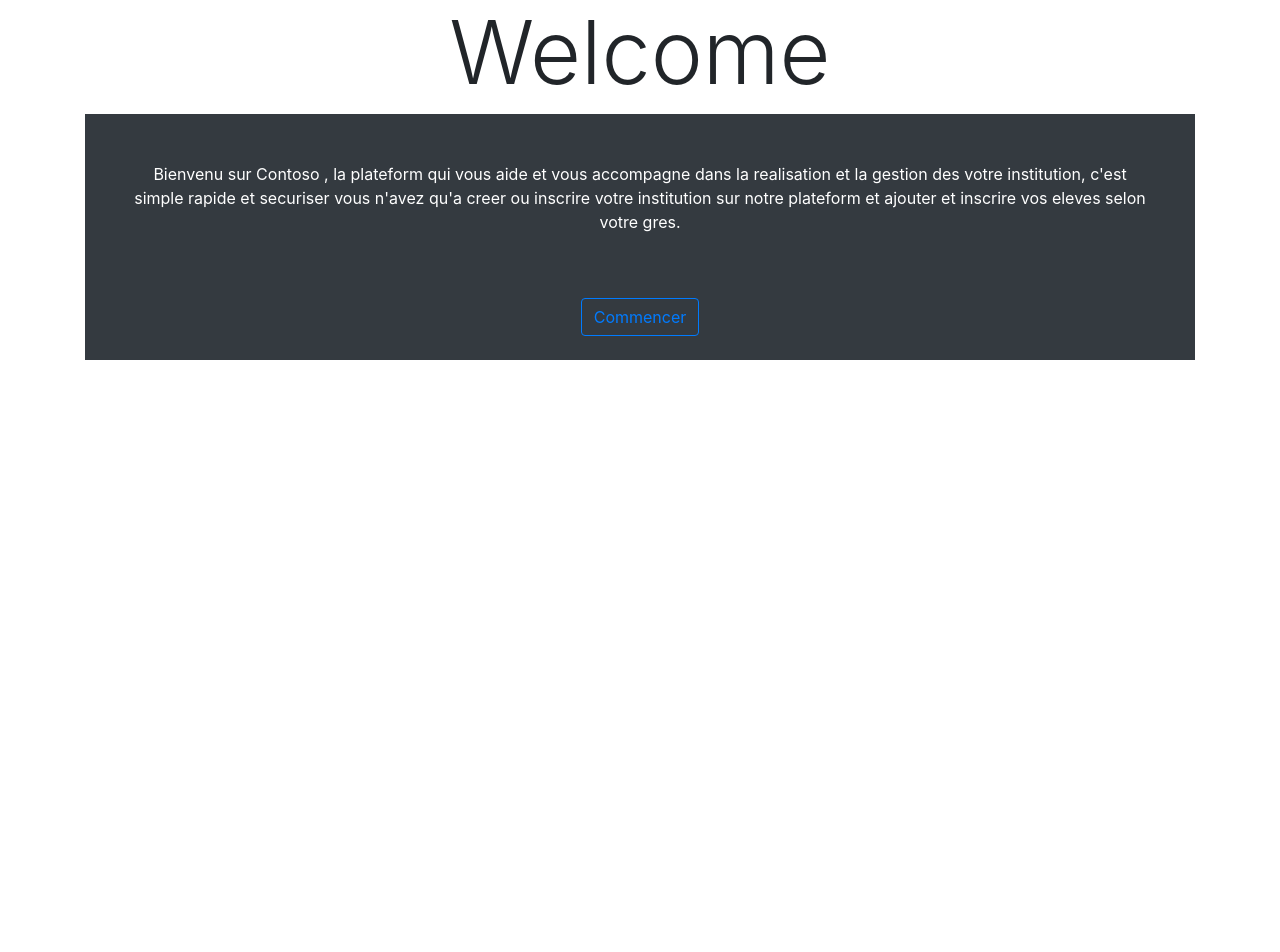
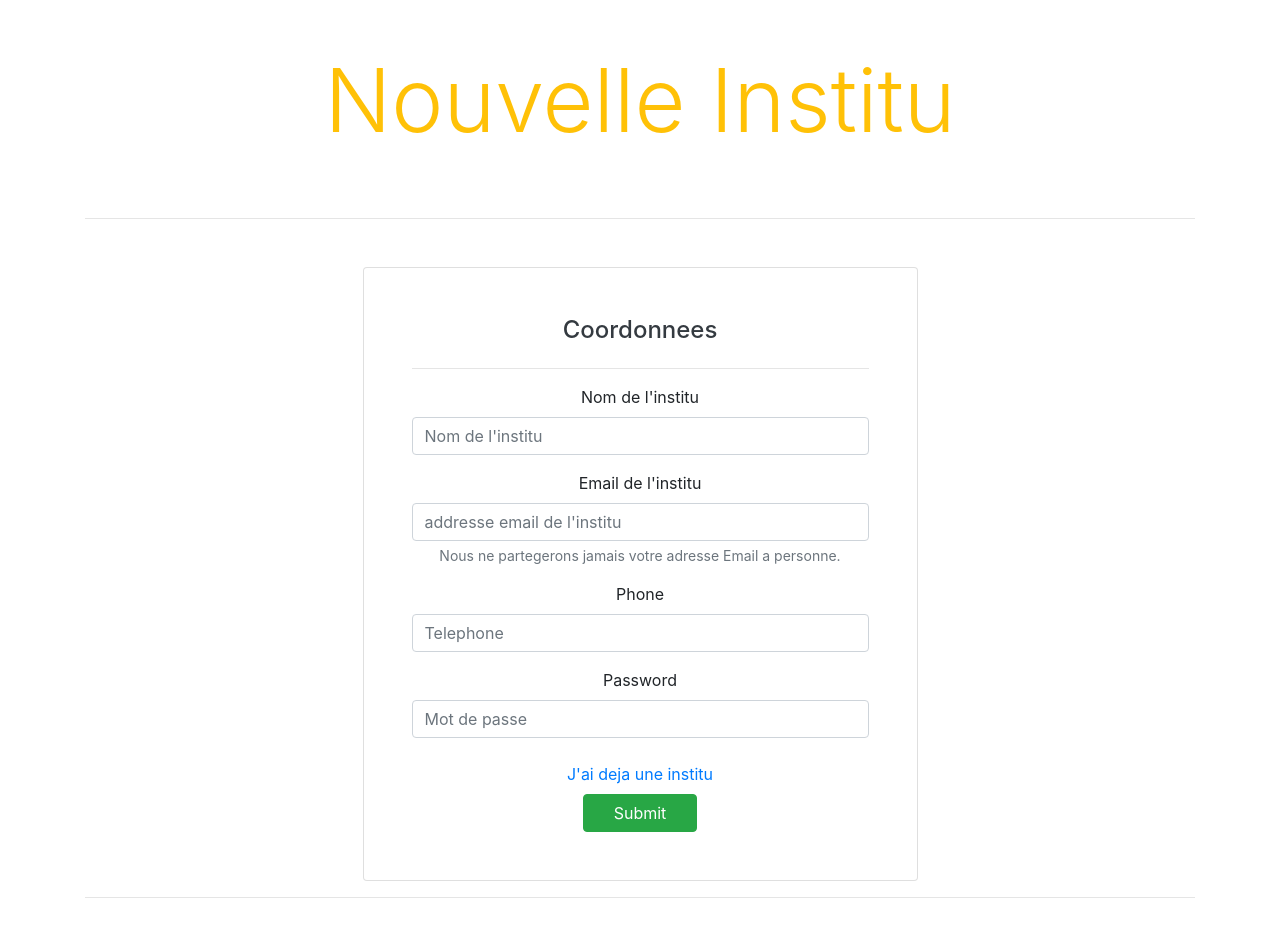
Before and after one commit to Eel2000/EteyeloFullStack_Test, a React (Create React App) app in the folder EteyeloFullStack_Test/eteyelotestclient/: page /Commencer in a window 1280 px wide. Shown: the top 952 px of the page. Before the commit the page ends 800 px from the top, so only its background shows below. Built offline with nearby package versions, Linux system fonts and the light colour scheme.

Commit message:
Home page for newly created institu ,page for new institu designed

```diff
--- a/EteyeloFullStack_Test/eteyelotestclient/src/App.js
+++ b/EteyeloFullStack_Test/eteyelotestclient/src/App.js
@@ -1,17 +1,26 @@
 import React from 'react';
+import { BrowserRouter, Route, Switch } from 'react-router-dom';
 
 import './App.css';
 
 import { Home } from './components/Home';
+import { Commencer } from './components/Commencer';
+import { NewHomePage } from './components/NewHomePage';
 
 
 
 function App() {
-  return (
-      <div className="App">
-          <Home/>
-    </div>
-  );
+    return (
+        <BrowserRouter>
+            <div className="App">
+                <Switch>
+                    <Route path="/" component={Home} exact />
+                    <Route path="/Commencer" component={Commencer} />
+                    <Route path="/NewHomePage" component={NewHomePage} />
+                </Switch>
+            </div>
+        </BrowserRouter>
+    );
 }
 
 export default App;
--- a/EteyeloFullStack_Test/eteyelotestclient/src/components/Commencer.js
+++ b/EteyeloFullStack_Test/eteyelotestclient/src/components/Commencer.js
@@ -1,12 +1,61 @@
-import Reacr, { Component } from 'react';
+import React, { Component } from 'react';
 
+import { Row, Col, Form, Button } from 'react-bootstrap';
 
+import { NavLink } from 'react-router-dom';
 
 export class Commencer extends Component {
     render() {
         return (
             <div className="container-fluide">
+                <div className="container">
+                    <h1 className="text-warning p-5 display-2"> Nouvelle Institu</h1>
+                    <hr />
+                    <div className="container col-6 card Shadow-lg mt-5 p-5 pb-5">
+                        <h4 className="text-dark">Coordonnees</h4>
+                        <hr />
+                        <Form>
+                            <Form.Group controlId="InstituName">
+                                <Form.Label>Nom de l'institu</Form.Label>
+                                <Form.Control type="email" placeholder="Nom de l'institu" />
+                            </Form.Group>
 
+                            <Form.Group controlId="InstituEmail">
+                                <Form.Label>Email de l'institu</Form.Label>
+                                <Form.Control type="email" placeholder="addresse email de l'institu" />
+                                <Form.Text className="text-muted">
+                                    Nous ne partegerons jamais votre adresse Email a personne.
+                            </Form.Text>
+                            </Form.Group>
+
+                            <Form.Group controlId="InsitutPhone">
+                                <Form.Label>Phone</Form.Label>
+                                <Form.Control type="tel" placeholder="Telephone" />
+                            </Form.Group>
+
+                            <Form.Group controlId="InstituPassword">
+                                <Form.Label>Password</Form.Label>
+                                <Form.Control type="password" placeholder="Mot de passe" />
+                            </Form.Group>
+
+                            <NavLink className="nav-link" to="/NewHomePage">J'ai deja une institu</NavLink>
+
+                            <Row>
+                                <Col>
+                                    <Button variant="success" className="col-3" type="submit">
+                                        Submit
+                                </Button>
+                                </Col>
+                            </Row>
+
+                        </Form>
+                    </div>
+                    <hr />
+                    <div className="container mt-5 mb-5 p-5">
+                        <p className="jumbotron"> pour creer une nouvelle institution a gerer, veuillez s'il vous plait entrer les informations
+                    exact et veillez a mettre un mot de passe difficile mais que vous retiendrais vous.</p>
+                    </div>
+                </div>
             </div>
             );
     }
--- a/EteyeloFullStack_Test/eteyelotestclient/src/components/Home.js
+++ b/EteyeloFullStack_Test/eteyelotestclient/src/components/Home.js
@@ -1,4 +1,6 @@
 import React, { Component } from 'react'
+
+import { Link } from 'react-router-dom';
 
 import Button from 'react-bootstrap/Button';
 
@@ -6,7 +8,7 @@
     render() {
         return (
             <div className="container">
-                <h1 className="display-2">Welcome</h1>
+                <h1 className="display-2 mt-5">Welcome</h1>
 
                 <div className="bg-dark">
                     <p className="text-white p-5">
@@ -15,7 +17,10 @@
                         ou inscrire votre institution sur notre plateform et ajouter et inscrire vos eleves
                         selon votre gres.
                     </p>
-                    <Button variant="outline-primary" className="mb-4">Commencer</Button>
+
+                    <Link to="Commencer">
+                         <Button variant="outline-primary" className="mb-4">Commencer</Button>
+                    </Link>
                 </div>
             </div>
 
--- /dev/null
+++ b/EteyeloFullStack_Test/eteyelotestclient/src/components/NewHomePage.js
@@ -0,0 +1,33 @@
+import React, { Component } from 'react';
+import { Navbar, Nav, NavDropdown, Form, Button, FormControl } from 'react-bootstrap';
+import { Link, NavLink } from 'react-router-dom';
+
+export class NewHomePage extends Component {
+    render() {
+        return (
+            <Navbar bg="light" expand="lg">
+                <Navbar.Brand>
+                 Contoso
+                </Navbar.Brand>
+                <Navbar.Toggle aria-controls="basic-navbar-nav" />
+                <Navbar.Collapse id="basic-navbar-nav">
+                    <Nav className="mr-auto">
+                        <NavLink className="d-inline p-2 bg-white text-black" to="/">Home</NavLink>
+                        <NavLink className="d-inline p-2 bg-white text-black" to="/Commencer">Nouveau</NavLink>
+                        <NavDropdown title="Dropdown" id="basic-nav-dropdown">
+                            <NavDropdown.Item href="#action/3.1">Action</NavDropdown.Item>
+                            <NavDropdown.Item href="#action/3.2">Another action</NavDropdown.Item>
+                            <NavDropdown.Item href="#action/3.3">Something</NavDropdown.Item>
+                            <NavDropdown.Divider />
+                            <NavDropdown.Item href="#action/3.4">Separated link</NavDropdown.Item>
+                        </NavDropdown>
+                    </Nav>
+                    <Form inline>
+                        <FormControl type="text" placeholder="Trouver" className="mr-sm-2" />
+                        <Button variant="outline-success">Trouver</Button>
+                    </Form>
+                </Navbar.Collapse>
+            </Navbar>
+            );
+    }
+}
```
